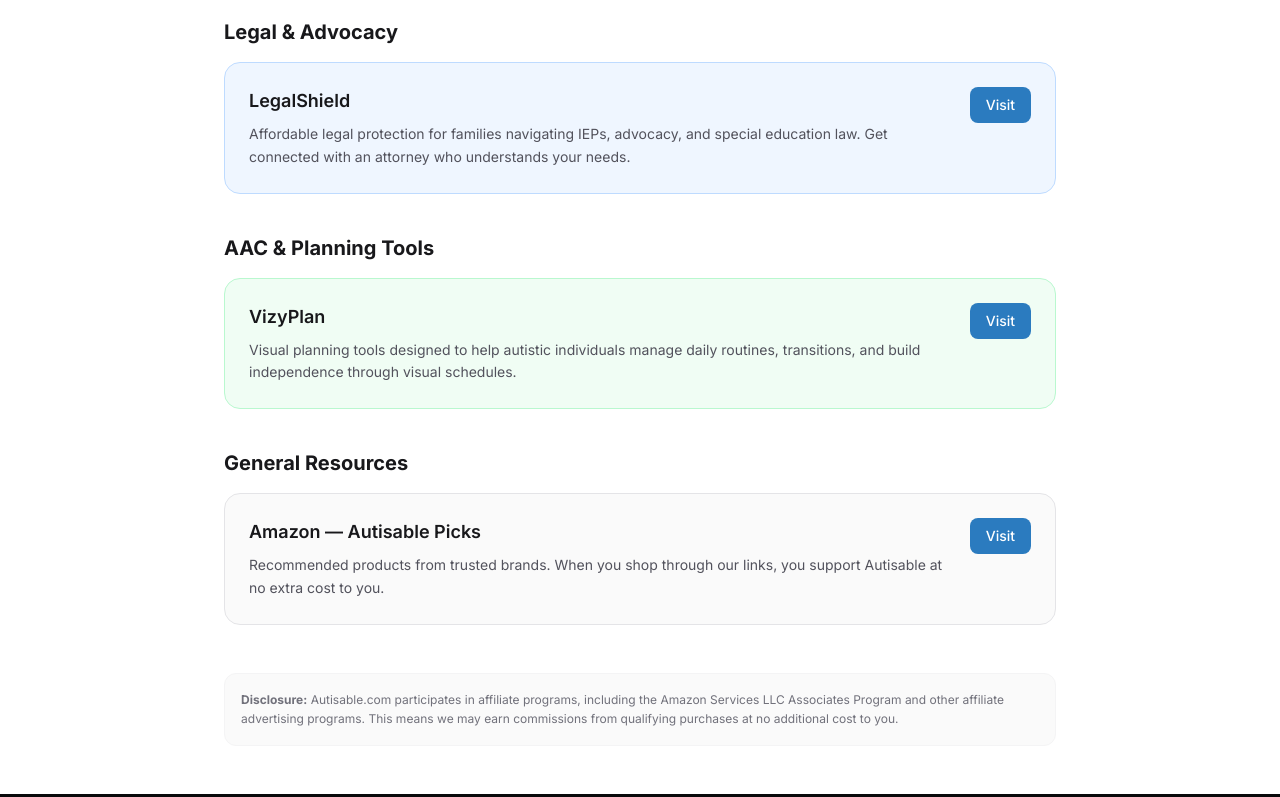
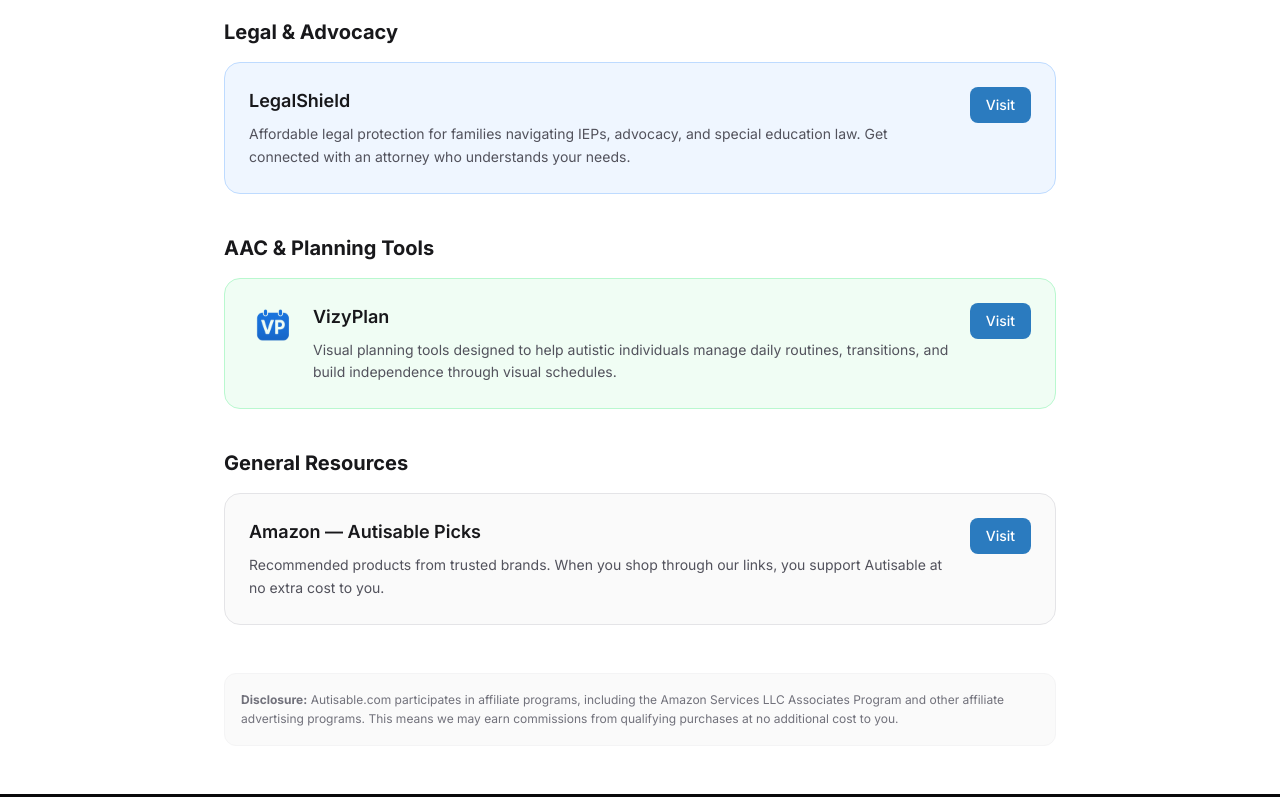
Before and after one commit to autisable/autisable, a Next.js app: page /resources in a window 1280 px wide. Shown: the part 710-1507 px from the top of the page. Built offline with nearby package versions, Linux system fonts and the light colour scheme; no server answers; the database is empty.

Commit message:
Resources: add VizyPlan logo to resource card
Co-Authored-By: Claude Opus 4.6 (1M context) <noreply@anthropic.com>

```diff
--- a/app/resources/page.tsx
+++ b/app/resources/page.tsx
@@ -1,4 +1,5 @@
 import Link from "next/link";
+import Image from "next/image";
 import type { Metadata } from "next";
 
 export const metadata: Metadata = {
@@ -48,6 +49,7 @@ const categories = [
         name: "VizyPlan",
         description: "Visual planning tools designed to help autistic individuals manage daily routines, transitions, and build independence through visual schedules.",
         href: "https://vizyplan.com",
+        logo: "/VizyPlan.png",
       },
     ],
   },
@@ -85,9 +87,20 @@ export default function ResourcesPage() {
                   className={`p-6 rounded-2xl border ${cat.color} hover:shadow-md transition-shadow`}
                 >
                   <div className="flex items-start justify-between gap-4">
-                    <div>
-                      <h3 className="text-lg font-semibold text-zinc-900 mb-2">{resource.name}</h3>
-                      <p className="text-sm text-zinc-600 leading-relaxed">{resource.description}</p>
+                    <div className="flex items-start gap-4">
+                      {"logo" in resource && resource.logo && (
+                        <Image
+                          src={resource.logo}
+                          alt={resource.name}
+                          width={48}
+                          height={48}
+                          className="w-12 h-12 rounded-xl shrink-0 object-contain"
+                        />
+                      )}
+                      <div>
+                        <h3 className="text-lg font-semibold text-zinc-900 mb-2">{resource.name}</h3>
+                        <p className="text-sm text-zinc-600 leading-relaxed">{resource.description}</p>
+                      </div>
                     </div>
                     <a
                       href={resource.href}
```
Also changed, not shown: public/VizyPlan.png (added).
